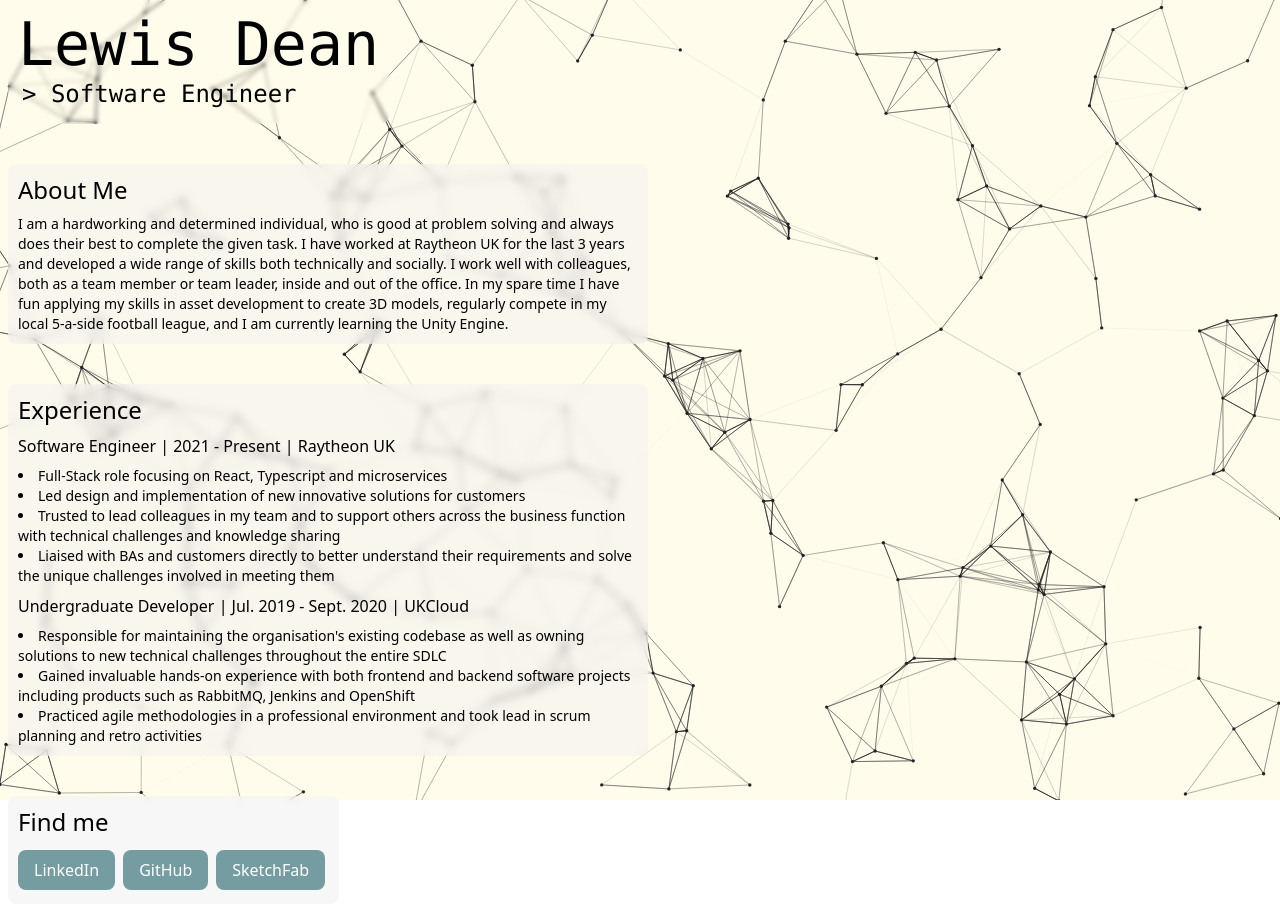
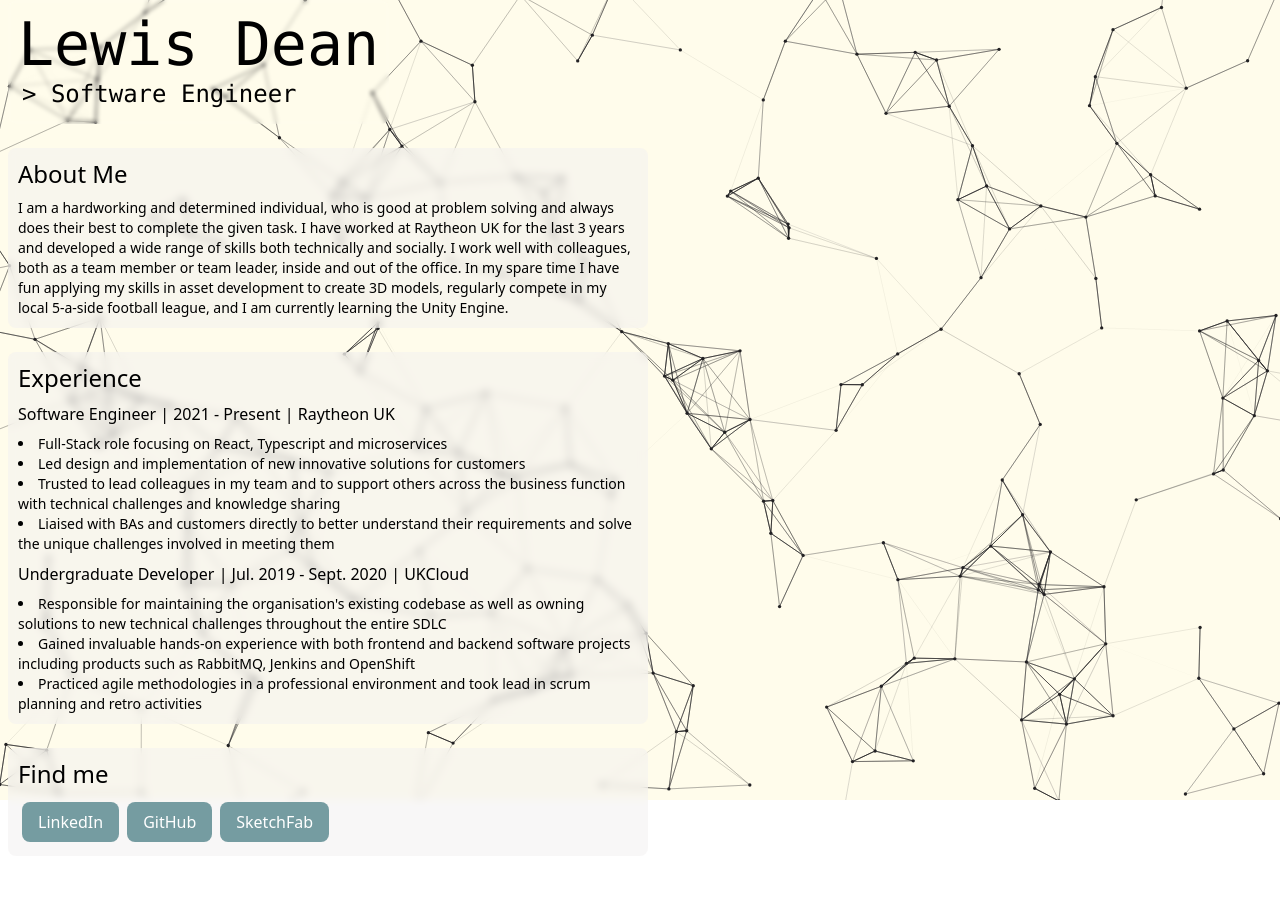
Before and after one commit to lewisdean731/lewisdean-dot-me, a React (Vite) app: page / in a window 1280 px wide. After the commit the page ends 856 px from the top, so only its background shows below. Built offline with nearby package versions, Linux system fonts and the light colour scheme.

Commit message:
feat: improve mobile styling

```diff
--- a/src/App.tsx
+++ b/src/App.tsx
@@ -6,7 +6,7 @@ import Button from './Components/Button';
 const App: FC = () => {
   return (
     <div className={'min-h-screen w-full'}>
-      <AbstractBackground className='bg-buttery-white'/>
+      <AbstractBackground className='bg-buttery-white' />
       <Panel className='mt-0 !w-fit border-0 bg-transparent pt-3 font-mono !backdrop-blur-xs'>
         <h1 className='text-6xl'>Lewis Dean</h1>
         <h1 className='m-1 text-2xl'>{'>'} Software Engineer</h1>
@@ -69,19 +69,19 @@ const App: FC = () => {
         </ul>
       </Panel>
       <br />
-      <Panel className='!w-fit'>
-        <h2 className='mb-2 text-2xl'>Find me</h2>
-        <Button className='ml-0'>
+      <Panel className='sm:max-xl:w-fit'>
+        <h2 className='mb-2 text-2xl max-sm:text-center'>Find me</h2>
+          <Button className='max-sm:w-full'>
             <a href='https://github.com/lewisdean731' target='_blank'>
               LinkedIn
             </a>
           </Button>
-        <Button>
+          <Button className='max-sm:w-full'>
             <a href='https://www.linkedin.com/in/lewisdean731/' target='_blank'>
               GitHub
             </a>
           </Button>
-        <Button>
+          <Button className='max-sm:w-full'>
             <a href='https://sketchfab.com/yung_lenin' target='_blank'>
               SketchFab
             </a>
--- a/src/Components/Panel.tsx
+++ b/src/Components/Panel.tsx
@@ -7,7 +7,7 @@ interface PanelProps extends PropsWithChildren {
 const Panel: FC<PanelProps> = ({ className, children }) => {
   return (
     <div
-      className={`m-2 w-1/2 rounded-lg border-2 border-dusty-gray-100 border-opacity-5 bg-dusty-gray-100 bg-opacity-50 p-2 backdrop-blur-sm ${className}`}
+      className={`max-md:max-w-full mx-2 rounded-lg border-2 border-dusty-gray-100 border-opacity-5 bg-dusty-gray-100 bg-opacity-50 p-2 backdrop-blur-sm md:max-xl:w-2/3 xl:w-1/2 ${className}`}
     >
       {children}
     </div>
```
Lines whose indentation alone changed are shown as unchanged.
